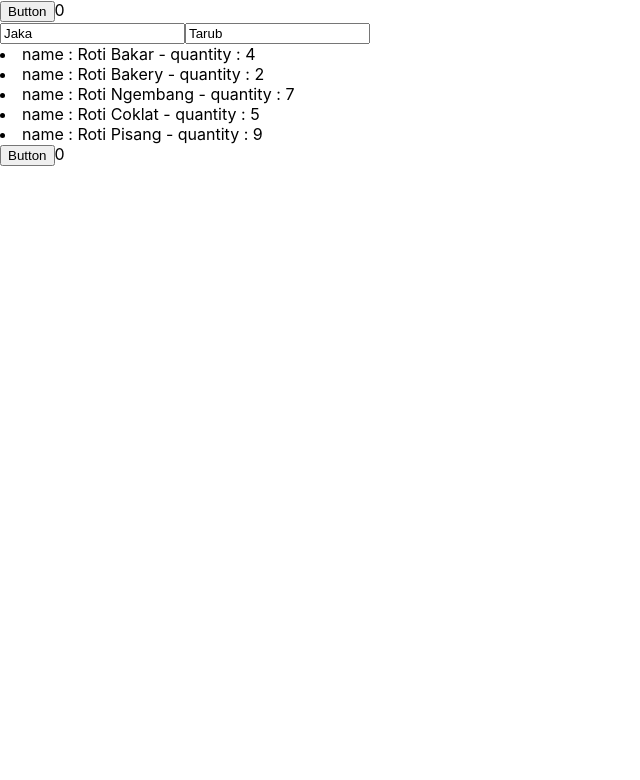
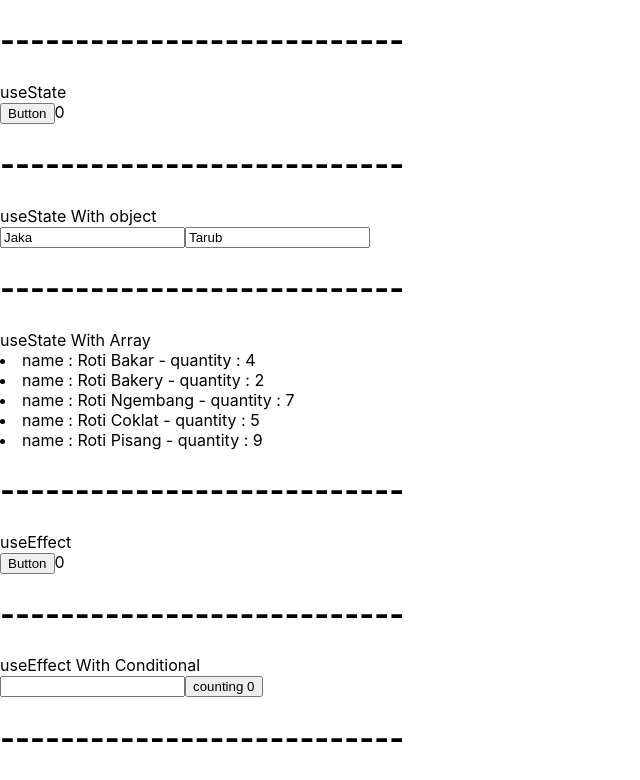
Before and after one commit to Fatiri/react-hooks, a React (Create React App) app: page / in a window 1280 px wide. Shown: the top 780 px of the page, without its empty margins (0-640 px from the left). Built offline with nearby package versions, Linux system fonts and the light colour scheme.

Commit message:
add Component useEffect With Conditional

```diff
--- a/src/App.js
+++ b/src/App.js
@@ -3,14 +3,27 @@ import UseStateComponent from './component/UseStateComponent'
 import UseStateObjectComponent from './component/UseStateObjectComponent'
 import UseStateArrayComponent from './component/UseStateArrayComponent'
 import UseEffectComponent from './component/UseEffectComponent'
+import UseEffectConditionalComponent from './component/UseEffectConditionalComponent'
 
 function App() {
   return (
     <div>
+           <h1>---------------------------</h1>
+           useState
            <UseStateComponent/>
+           <h1>---------------------------</h1>
+           useState With object
            <UseStateObjectComponent/>
+           <h1>---------------------------</h1>
+           useState With Array
            <UseStateArrayComponent/>
+           <h1>---------------------------</h1>
+           useEffect
            <UseEffectComponent/>
+           <h1>---------------------------</h1>
+           useEffect With Conditional
+           <UseEffectConditionalComponent/>
+           <h1>---------------------------</h1>
     </div>
   )
 }
--- /dev/null
+++ b/src/component/UseEffectConditionalComponent.js
@@ -0,0 +1,21 @@
+import React, { useState, useEffect } from 'react'
+
+function UseEffectConditionalComponent() {
+    const [count, setCount] = useState(0);
+    const [name, setName] = useState('');
+
+    useEffect(()=>{
+        console.log("useEffect Updating document tittle");
+        document.title = `Counting ${count}`
+
+    }, [count]);
+
+    return (
+        <div>
+            <input type="text" value={name} onChange={e=>setName(e.target.value)}></input>
+            <button type="button" onClick={()=>setCount(count+1)}>counting {count}</button>
+        </div>
+    )
+}
+
+export default UseEffectConditionalComponent
```
